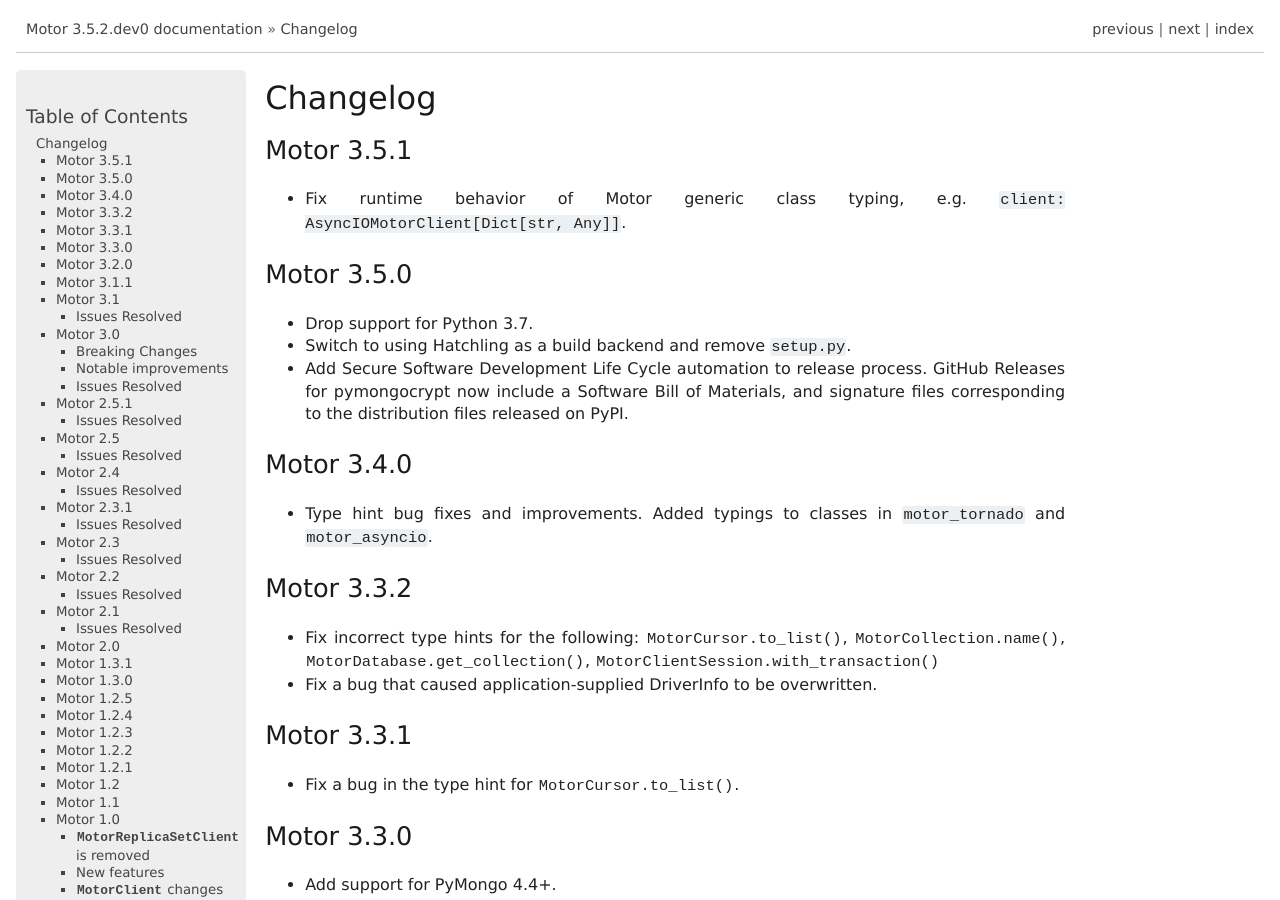
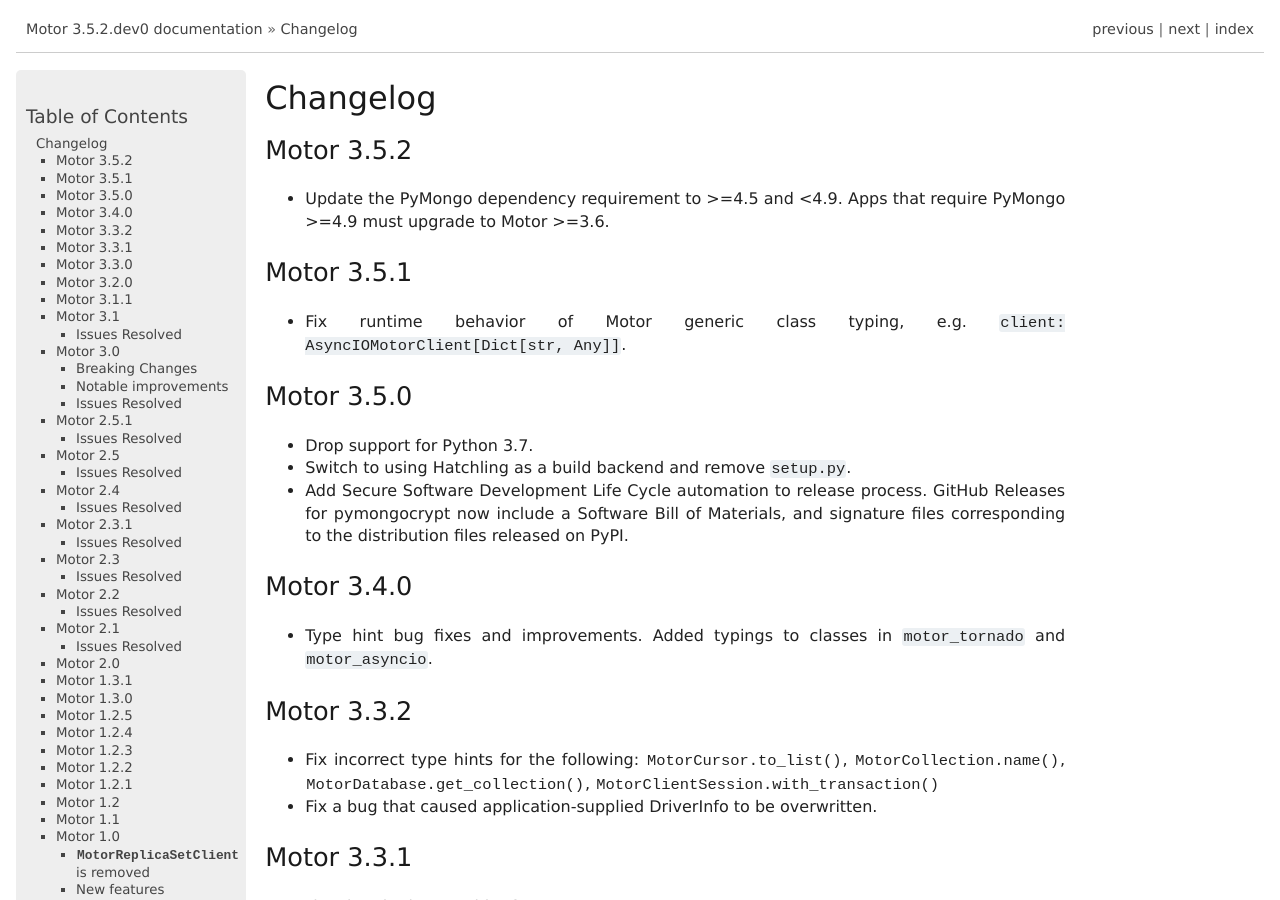
Before and after one commit to mongodb/motor, a Sphinx documentation site: the page built from doc/changelog.rst, in a window 1280 px wide and 900 px high. Built offline with Sphinx 7.4.7, drawn with Linux system fonts in a browser that asks for light colours; the version number is read from the project's files by our own code.

Commit message:
MOTOR-1368 Cap PyMongo dependency to <4.9

```diff
--- a/doc/changelog.rst
+++ b/doc/changelog.rst
@@ -2,6 +2,10 @@
 =========
 
 .. currentmodule:: motor.motor_tornado
+
+Motor 3.5.2
+-----------
+- Update the PyMongo dependency requirement to >=4.5 and <4.9. Apps that require PyMongo >=4.9 must upgrade to Motor >=3.6.
 
 Motor 3.5.1
 -----------
--- a/requirements.txt
+++ b/requirements.txt
@@ -1 +1 @@
-pymongo>=4.5,<5
+pymongo>=4.5,<4.9
```
